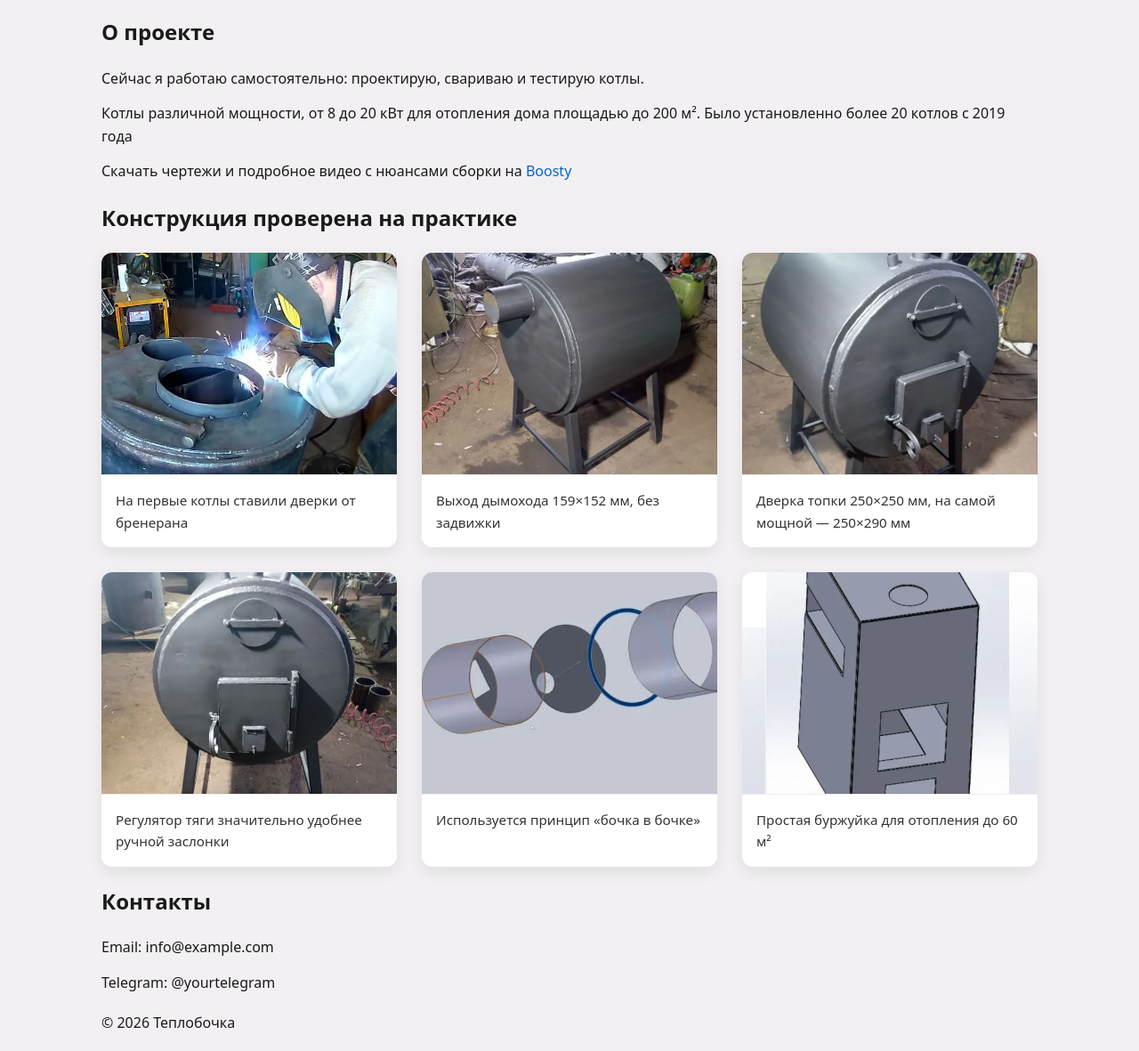
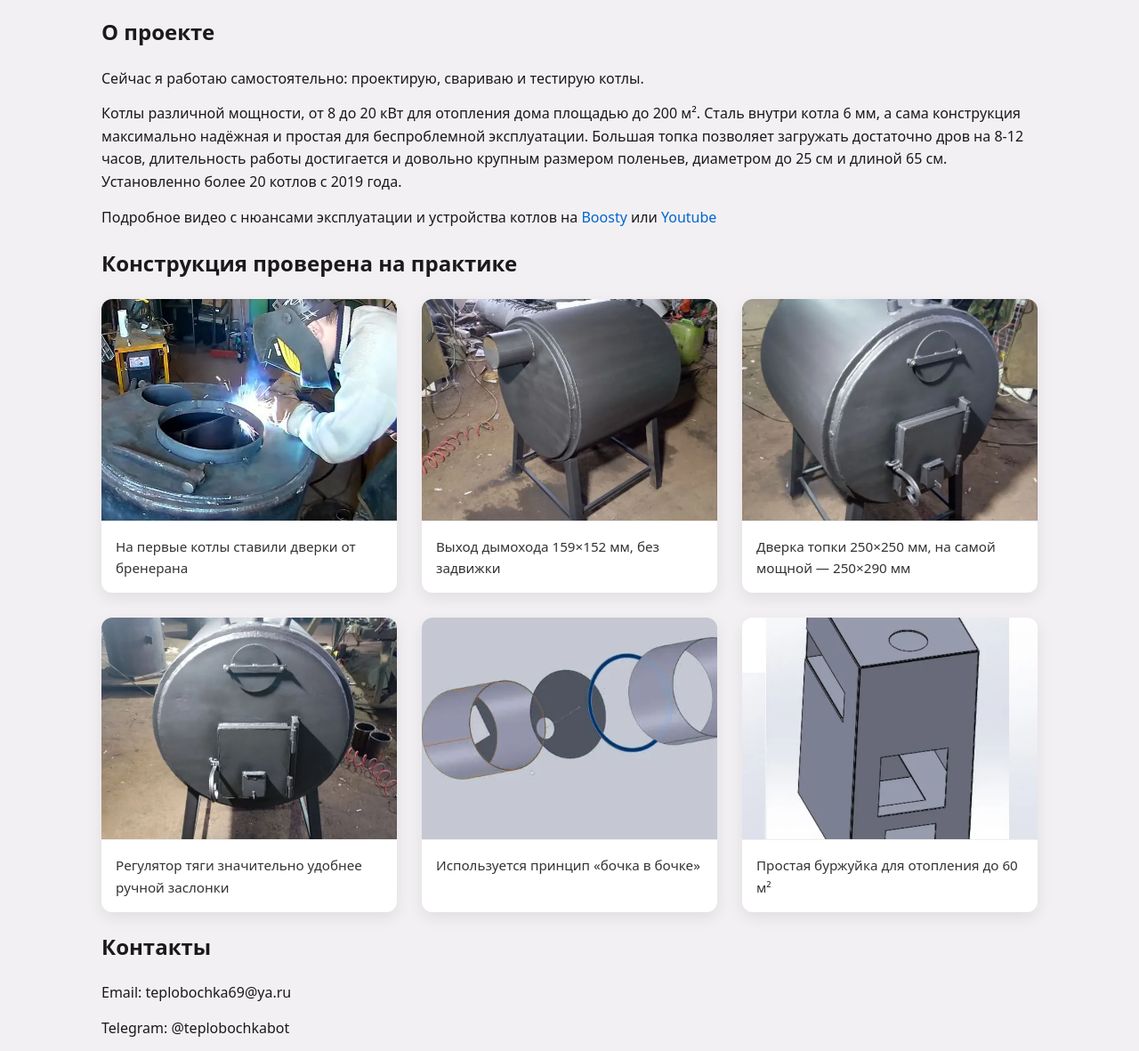
Before and after one commit to s1vv/html-teplobochka, a plain HTML site: page index.html in a window 1280 px wide. Shown: the part 119-1300 px from the top of the page at 89% size. Drawn offline with Linux system fonts and the light colour scheme.

Commit message:
добавил описание

```diff
--- a/index.html
+++ b/index.html
@@ -1,4 +1,4 @@
-<!DOCTYPE html>
+<!doctype html>
 <html lang="ru">
   <head>
     <meta charset="UTF-8" />
@@ -24,16 +24,28 @@
         </p>
         <p>
           Котлы различной мощности, от 8 до 20 кВт для отопления дома площадью
-          до 200 м². Было установленно более 20 котлов с 2019 года
+          до 200 м². Сталь внутри котла 6 мм, а сама конструкция максимально
+          надёжная и простая для беспроблемной эксплуатации. Большая топка
+          позволяет загружать достаточно дров на 8-12 часов, длительность работы
+          достигается и довольно крупным размером поленьев, диаметром до 25 см и
+          длиной 65 см. Установленно более 20 котлов с 2019 года.
         </p>
         <p>
-          Скачать чертежи и подробное видео с нюансами сборки на
+          Подробное видео с нюансами эксплуатации и устройства котлов на
           <a
             href="https://boosty.to/teplobochka_kotel"
             target="_blank"
             rel="noopener"
           >
             Boosty
+          </a>
+          или
+          <a
+            href="https://www.youtube.com/@teplobochka-life"
+            target="_blank"
+            rel="noopener"
+          >
+            Youtube
           </a>
         </p>
       </section>
@@ -131,8 +143,8 @@
 
       <section class="section" id="contacts">
         <h2>Контакты</h2>
-        <p>Email: info@example.com</p>
-        <p>Telegram: @yourtelegram</p>
+        <p>Email: teplobochka69@ya.ru</p>
+        <p>Telegram: @teplobochkabot</p>
       </section>
 
       <footer class="site-footer">
```
